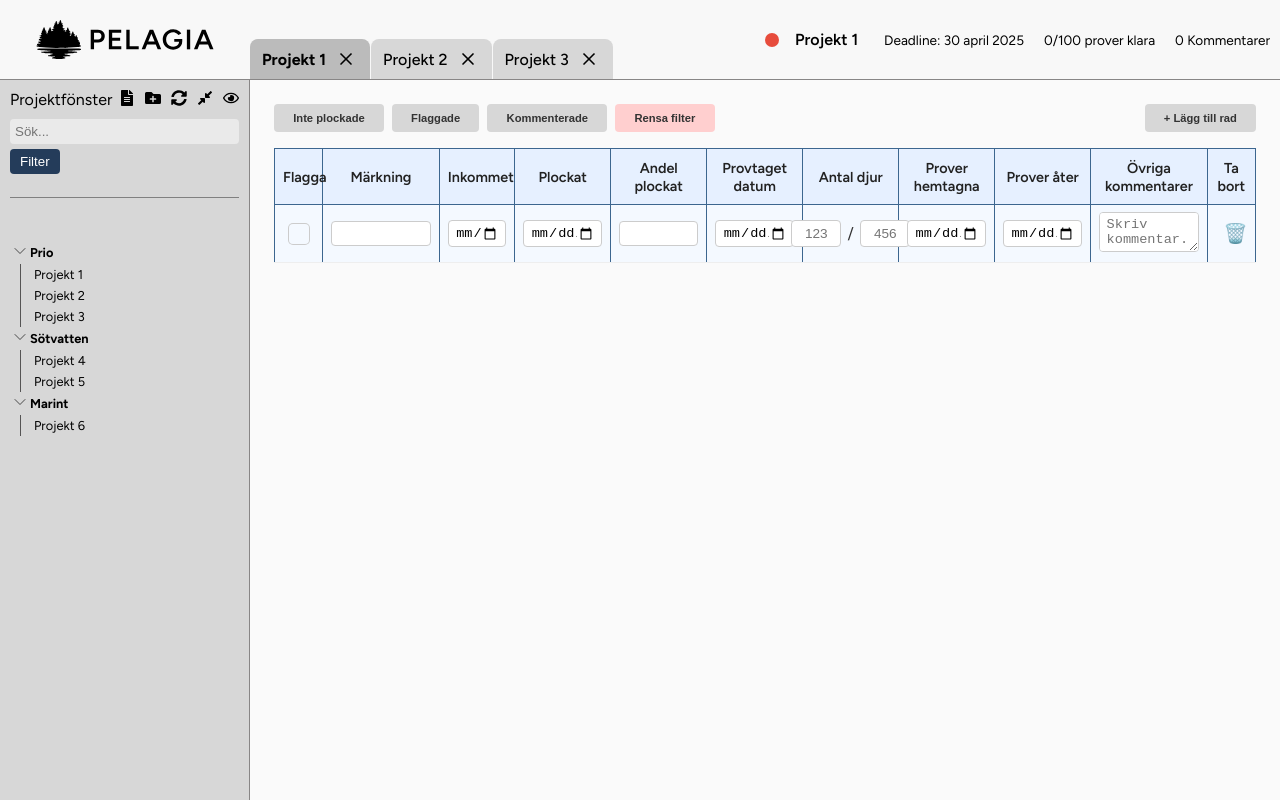
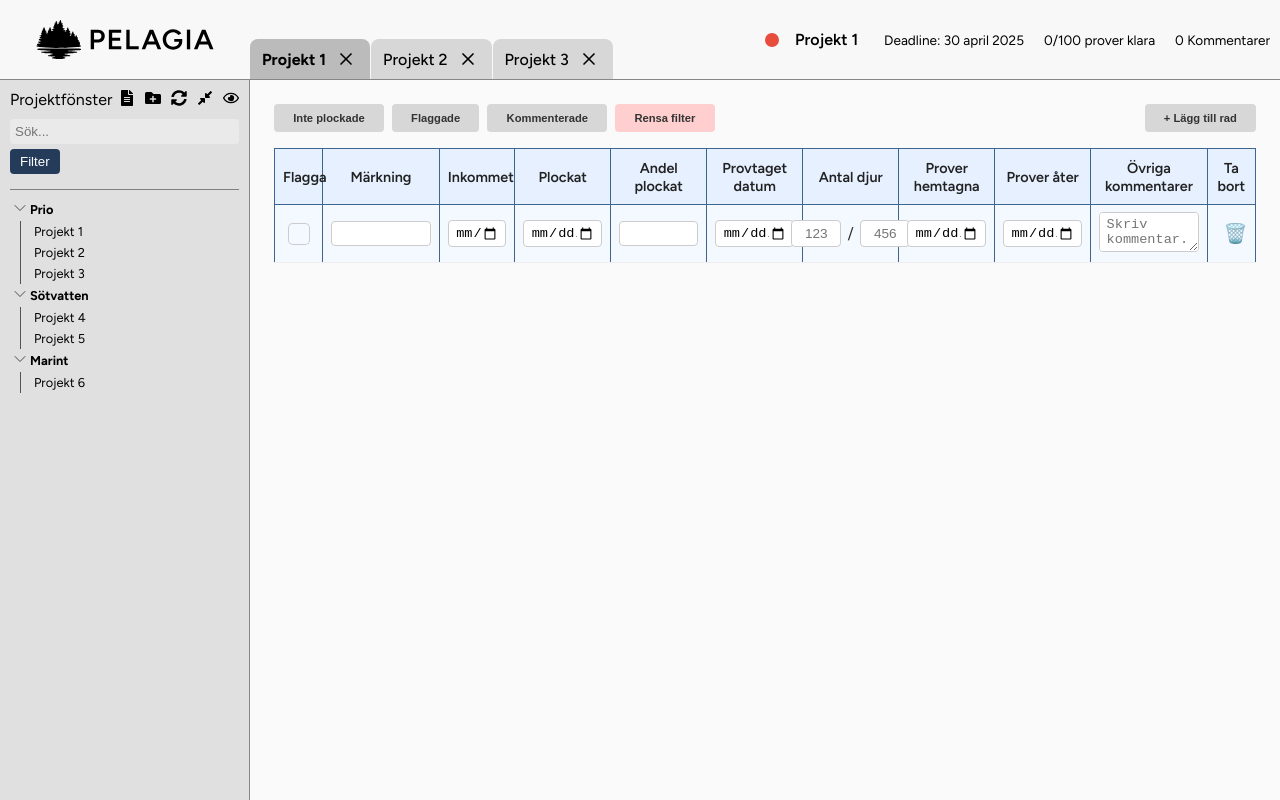
Before and after one commit to EliasKristmansson/dbtreact, a React (Vite) app in the folder reactproject1/: page / in a window 1280 px wide. Built offline with nearby package versions, Linux system fonts and the light colour scheme.

Commit message:
ändrade padding/margin på folders i sidebar

```diff
--- a/reactproject1/src/App.css
+++ b/reactproject1/src/App.css
@@ -51,7 +51,7 @@ body {
     gap: 10px;
     align-items: stretch;
     color: black;
-    padding-bottom: 10px;
+
 }
 
 .sidebar-title{
@@ -164,9 +164,10 @@ body {
 }
 
 .divider-line {
-  border-top: 0.3px solid grey; /* vit med låg opacitet */
+  border-top: 0.3px solid grey;
   width: 100%;
-  margin: 0.8rem 0;
+  margin: 0.3rem 0;
+
 
 }
 
@@ -206,7 +207,7 @@ body {
 }
 
 .workspace {
-    background-color: #F8F8F8;
+    background-color: #F4F4F4;
     flex: 1;
     padding: 20px;
     overflow: auto;
@@ -354,7 +355,7 @@ body {
 
 
 .sidebar {
-    background-color: #D7D7D7;
+    background-color: #E0E0E0;
     border-right: 1px solid #888686;
     box-sizing: border-box;
     padding: 10px;
@@ -392,7 +393,7 @@ body {
     }
 
 .folders-container {
-    margin-top: 20px;
+    margin-top: 0.2rem;
 }
 
 .resizer {
--- a/reactproject1/src/index.css
+++ b/reactproject1/src/index.css
@@ -59,7 +59,7 @@ button:focus-visible {
 @media (prefers-color-scheme: light) {
   :root {
     color: #213547;
-    background-color: #ffffff;
+    background-color: #000;
   }
   a:hover {
     color: #747bff;
```
